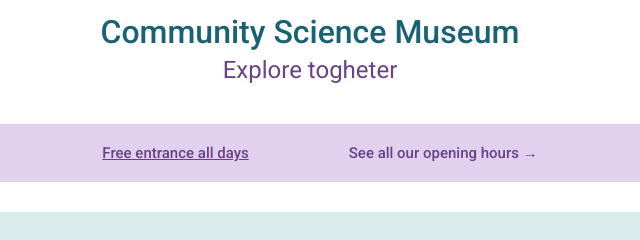
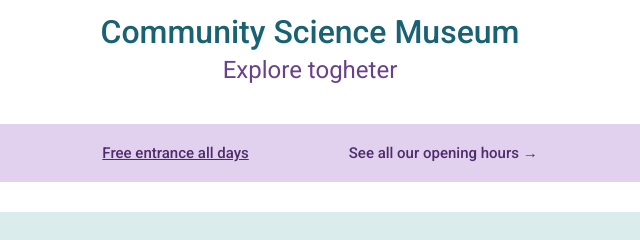
Before and after one commit to Winna95/2022-12-18_Semester-Project-1_CA_Winnie--rbek_fp, a plain HTML site: page index.html in a window 1280 px wide. Shown: the part 1080-1320 px from the top of the page, 330-970 px from the left. Drawn offline with Linux system fonts and the light colour scheme.

Commit message:
Update index.css

```diff
--- a/css/index.css
+++ b/css/index.css
@@ -21,7 +21,7 @@
 
 .info-entrance {
     background: #E1D1EE;
-    color: #694189;
+    color: #4f2c6a;
     font-weight: 500;
     padding-top: 5px;
     padding-bottom: 5px;
@@ -34,7 +34,7 @@
 .seeopeninghour {
     font-size: 15px;
     font-weight: 500;
-    color: #694189;
+    color: #4f2c6a;
 }
 
 .seeopeninghour:hover {
```
